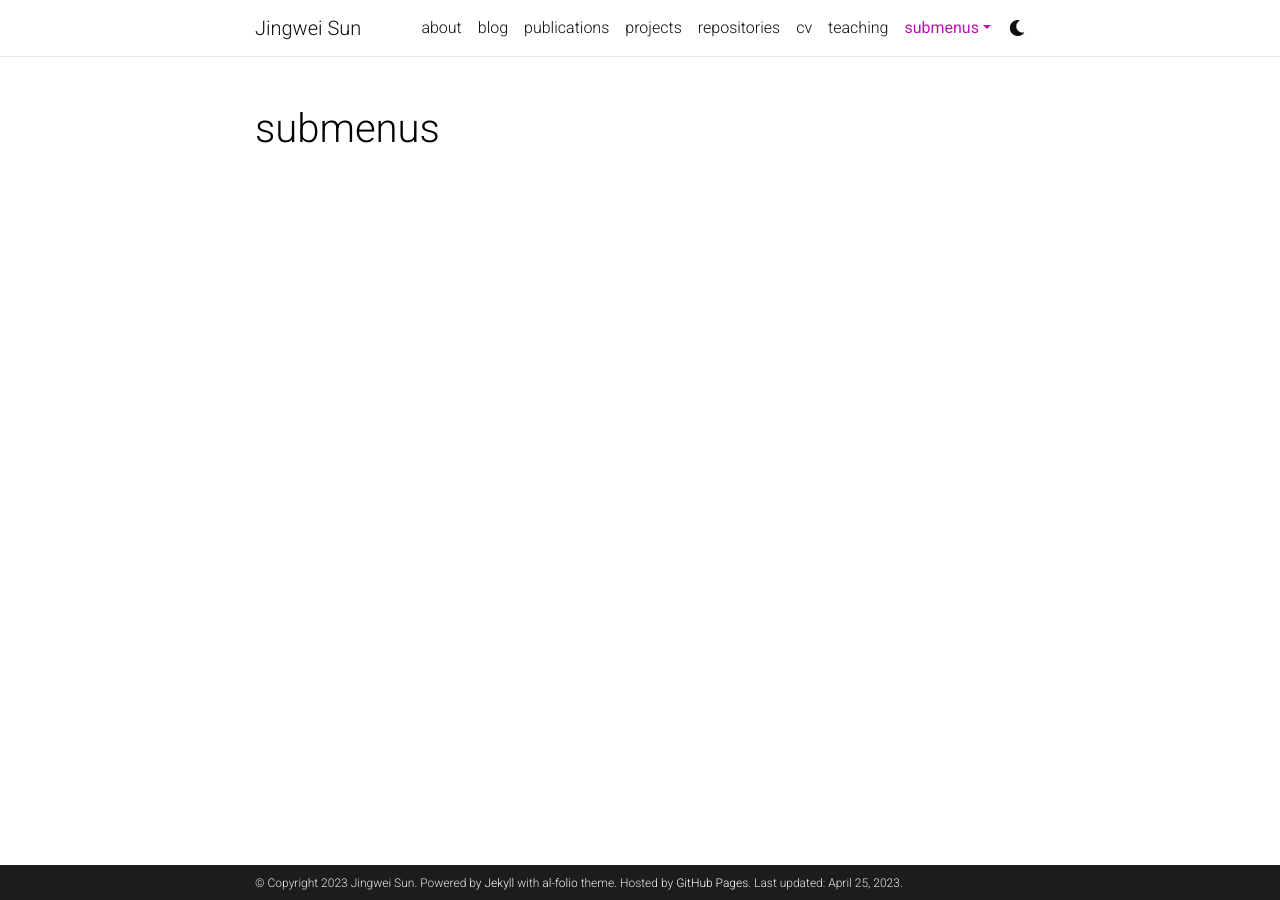
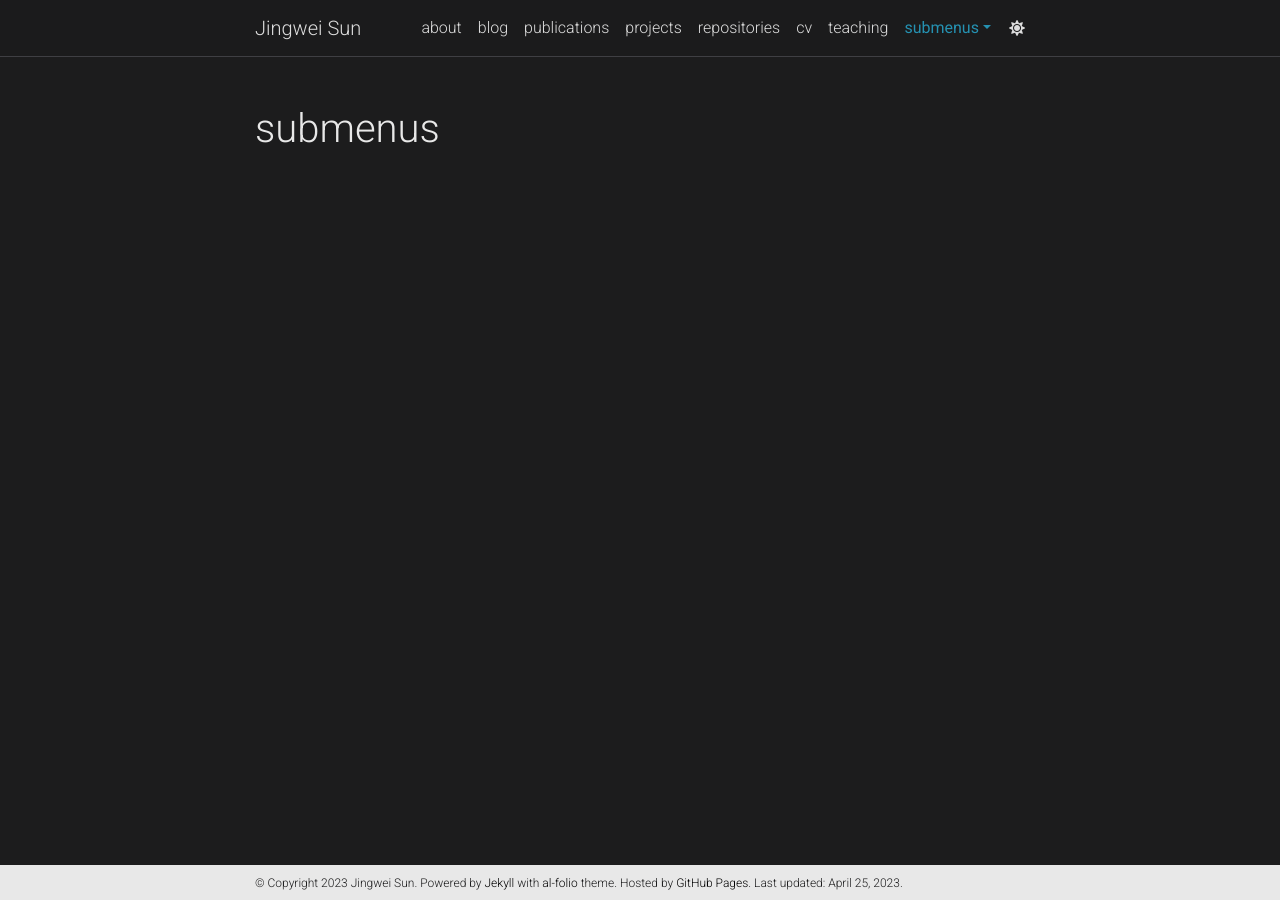
Before and after one commit to jeremy313/jeremy313.github.io, a Jekyll site: the page built from _pages/dropdown.md, in a window 1280 px wide. Built offline with Jekyll 4.4.1, drawn with Linux system fonts in a browser that asks for light colours; comment, search, counter and statistics services are not loaded; a style sheet for code colours, icons or effects is not loaded.

Commit message:
change theme

```diff
--- a/_sass/_themes.scss
+++ b/_sass/_themes.scss
@@ -2,38 +2,70 @@
  * Themes
  ******************************************************************************/
 
+// :root {
+//   --global-bg-color: #{$white-color};
+//   --global-code-bg-color: #{$code-bg-color-light};
+//   --global-text-color: #{$black-color};
+//   --global-text-color-light: #{$grey-color};
+//   --global-theme-color: #{$purple-color};
+//   --global-hover-color: #{$purple-color};
+//   --global-footer-bg-color: #{$grey-color-dark};
+//   --global-footer-text-color: #{$grey-color-light};
+//   --global-footer-link-color: #{$white-color};
+//   --global-distill-app-color: #{$grey-color};
+//   --global-divider-color: rgba(0,0,0,.1);
+//   --global-card-bg-color: #{$white-color};
+
+//   .fa-sun {
+//     display : none;
+//   }
+//   .fa-moon {
+//     padding-left: 10px;
+//     padding-top: 12px;
+//     display : block;
+//   }
+
+//   .repo-img-light {
+//     display: block;
+//   }
+//   .repo-img-dark {
+//     display: none;
+//   }
+// }
+
+// html[data-theme='dark'] {
+//   --global-bg-color: #{$grey-color-dark};
+//   --global-code-bg-color: #{$code-bg-color-dark};
+//   --global-text-color: #{$grey-color-light};
+//   --global-text-color-light: #{$grey-color-light};
+//   --global-theme-color: #{$cyan-color};
+//   --global-hover-color: #{$cyan-color};
+//   --global-footer-bg-color: #{$grey-color-light};
+//   --global-footer-text-color: #{$grey-color-dark};
+//   --global-footer-link-color: #{$black-color};
+//   --global-distill-app-color: #{$grey-color-light};
+//   --global-divider-color: #424246;
+//   --global-card-bg-color: #{$grey-900};
+
+//   .fa-sun {
+//     padding-left: 10px;
+//     padding-top: 12px;
+//     display : block;
+//   }
+//   .fa-moon {
+//     display : none;
+//   }
+
+//   .repo-img-light {
+//     display: none;
+//   }
+//   .repo-img-dark {
+//     display: block;
+//   }
+// }
+
+
 :root {
-  --global-bg-color: #{$white-color};
-  --global-code-bg-color: #{$code-bg-color-light};
-  --global-text-color: #{$black-color};
-  --global-text-color-light: #{$grey-color};
-  --global-theme-color: #{$purple-color};
-  --global-hover-color: #{$purple-color};
-  --global-footer-bg-color: #{$grey-color-dark};
-  --global-footer-text-color: #{$grey-color-light};
-  --global-footer-link-color: #{$white-color};
-  --global-distill-app-color: #{$grey-color};
-  --global-divider-color: rgba(0,0,0,.1);
-  --global-card-bg-color: #{$white-color};
-
-  .fa-sun {
-    display : none;
-  }
-  .fa-moon {
-    padding-left: 10px;
-    padding-top: 12px;
-    display : block;
-  }
-
-  .repo-img-light {
-    display: block;
-  }
-  .repo-img-dark {
-    display: none;
-  }
-}
-
-html[data-theme='dark'] {
   --global-bg-color: #{$grey-color-dark};
   --global-code-bg-color: #{$code-bg-color-dark};
   --global-text-color: #{$grey-color-light};
```
